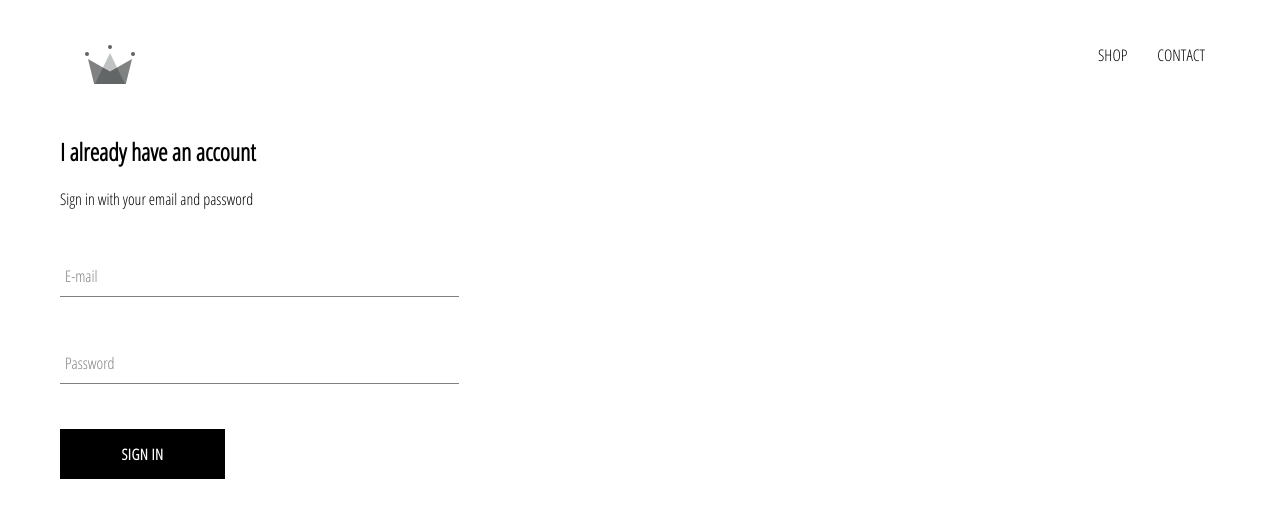
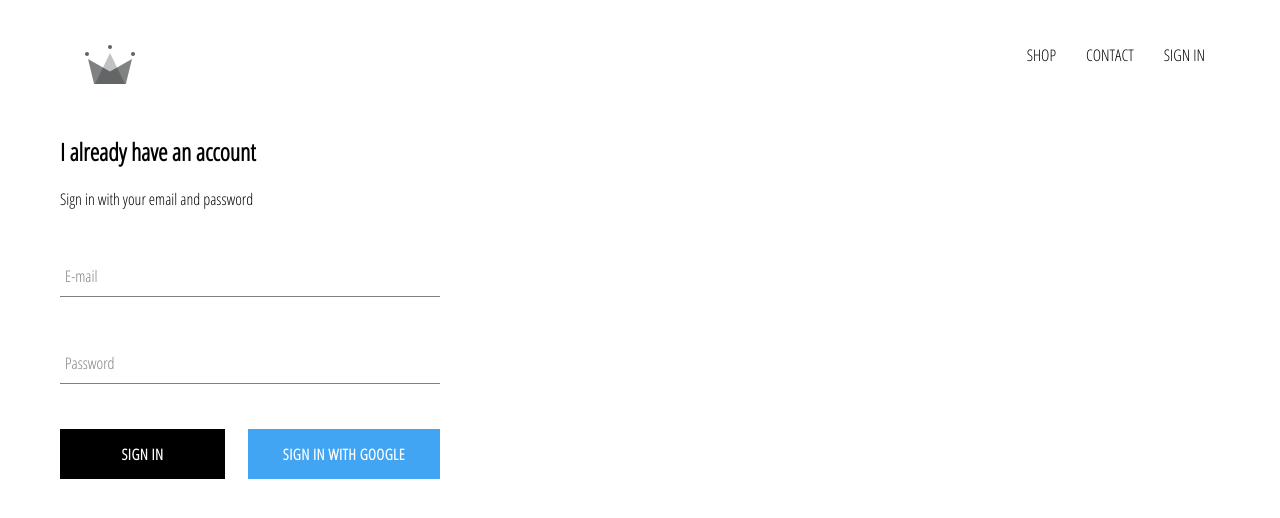
Before and after one commit to BrunnoM7/react-ecommerce-project, a React (Create React App) app: page /signin in a window 1280 px wide. Shown: the top 518 px of the page. Built offline with nearby package versions, Linux system fonts and the light colour scheme; no server answers.

Commit message:
integrated firebase and created sign-in page and component

```diff
--- a/package.json
+++ b/package.json
@@ -6,6 +6,7 @@
     "@testing-library/jest-dom": "^5.11.4",
     "@testing-library/react": "^11.1.0",
     "@testing-library/user-event": "^12.1.10",
+    "firebase": "^8.2.9",
     "node-sass": "^4.0.0",
     "react": "^17.0.1",
     "react-dom": "^17.0.1",
--- a/src/App.css
+++ b/src/App.css
@@ -7,3 +7,7 @@ a {
   text-decoration: none;
   color: black;
 }
+
+* {
+  box-sizing: border-box;
+}
--- a/src/App.js
+++ b/src/App.js
@@ -1,3 +1,4 @@
+import React from 'react';
 import { Route, Switch } from 'react-router-dom';
 
 import './App.css';
@@ -6,11 +7,32 @@ import Header from './components/header/header.component';
 import HomePage from './pages/homepage/homepage.component';
 import ShopPage from './pages/shop/shop.component';
 import SignInAndSignUpPage from './pages/sign-in-and-sign-up/sign-in-and-sign-up.component';
+import { auth } from './firebase/firebase.utils';
 
-function App() {
+class App extends React.Component {
+
+  constructor() {
+    super();
+
+    this.state = {
+      currentuser: null
+    }
+  }
+
+  unsubscribeFromAuth = null;
+
+  componentDidMount() {
+    this.unsubscribeFromAuth = auth.onAuthStateChanged(user => {
+      this.setState({ currentuser: user });
+
+      console.log(user);
+    })
+  }
+
+  render() {
     return (
       <div>
-      <Header />
+        <Header currentUser={this.state.currentuser} />
         <Switch>
           <Route exact path='/' component={HomePage} />
           <Route path='/shop' component={ShopPage} />
@@ -20,5 +42,6 @@ function App() {
 
     );
   }
+}
 
 export default App;
--- a/src/components/custom-button/custom-button.component.jsx
+++ b/src/components/custom-button/custom-button.component.jsx
@@ -2,8 +2,8 @@ import React from 'react';
 
 import './custom-button.styles.scss';
 
-const CustomButton = ({ children, ...otherProps }) => (
-  <button  className='custom-button' {...otherProps}>
+const CustomButton = ({ children, isGoogleSignIn, ...otherProps }) => (
+  <button  className={`${ isGoogleSignIn? 'google-sign-in' : '' } custom-button`} {...otherProps}>
     { children }
   </button>
 )
--- a/src/components/custom-button/custom-button.styles.scss
+++ b/src/components/custom-button/custom-button.styles.scss
@@ -19,4 +19,14 @@
     color: black;
     border: 1px solid black;
   }
+
+  &.google-sign-in {
+    background-color: #42a5f4;
+    color: white;
+
+    &:hover {
+      background-color: #357ae8;
+      border: none;
+    }
+  }
 }
--- a/src/components/header/header.component.jsx
+++ b/src/components/header/header.component.jsx
@@ -1,10 +1,12 @@
 import React from 'react';
 import { Link } from 'react-router-dom';
+
+import { auth } from '../../firebase/firebase.utils';
 
 import './header.styles.scss';
 import { ReactComponent as Logo } from '../../assets/crown.svg';
 
-const Header = () => (
+const Header = ({ currentUser }) => (
   <div className='header'>
     <Link className='logo-container' to='/'>
       <Logo className='logo' />
@@ -13,7 +15,12 @@ const Header = () => (
     <div className='options'>
       <Link className='option' to='/shop'>SHOP</Link>
       <Link className='option' to='/contact'>CONTACT</Link>
-
+      {
+        currentUser ?
+        <div className='option' onClick={() => {auth.signOut()}}>SIGN OUT</div>
+        :
+        <Link className='option' to='/signin'>SIGN IN</Link>
+      }
     </div>
   </div>
 )
--- a/src/components/header/header.styles.scss
+++ b/src/components/header/header.styles.scss
@@ -20,6 +20,7 @@
 
     .option {
       padding: 10px 15px;
+      cursor: pointer;
     }
   }
 }
--- a/src/components/sign-in/sign-in.component.jsx
+++ b/src/components/sign-in/sign-in.component.jsx
@@ -2,6 +2,8 @@ import React from 'react';
 
 import FormInput from '../form-input/form-input.component';
 import CustomButton from '../custom-button/custom-button.component'
+
+import { signInWithGoogle } from '../../firebase/firebase.utils';
 
 import './sign-in.styles.scss';
 
@@ -51,7 +53,10 @@ class SignIn extends React.Component {
           required
         />
 
-        <CustomButton type="submit">Sign In</CustomButton>
+        <div className='buttons'>
+          <CustomButton type="submit">Sign in</CustomButton>
+          <CustomButton onClick={signInWithGoogle} isGoogleSignIn>Sign in with Google</CustomButton>
+        </div>
       </form>
     </div>
   }
--- a/src/components/sign-in/sign-in.styles.scss
+++ b/src/components/sign-in/sign-in.styles.scss
@@ -1,9 +1,14 @@
 .sign-in {
-  width: 30vw;
+  width: 380px;
   display: flex;
   flex-direction: column;
 
   .title {
     margin: 10px 0;
   }
+
+  .buttons {
+    display: flex;
+    justify-content: space-between;
+  }
 }
--- /dev/null
+++ b/src/firebase/firebase.utils.js
@@ -0,0 +1,25 @@
+import firebase from 'firebase/app';
+import 'firebase/firestore';
+import 'firebase/auth';
+
+const config = {
+  apiKey: "AIzaSyCPrvwAbBDeOY41GkOz2hplRs6q3ZACOpc",
+  authDomain: "crwn-db-brunno.firebaseapp.com",
+  projectId: "crwn-db-brunno",
+  storageBucket: "crwn-db-brunno.appspot.com",
+  messagingSenderId: "994555916444",
+  appId: "1:994555916444:web:1049ef5143b5a583c47d59",
+  measurementId: "G-TR6Q16YDEH"
+};
+
+firebase.initializeApp(config);
+
+export const auth = firebase.auth();
+export const firestore = firebase.firestore();
+
+const provider = new firebase.auth.GoogleAuthProvider();
+provider.setCustomParameters({ prompt: 'select_account'});
+
+export const signInWithGoogle = () => auth.signInWithPopup(provider);
+
+export default firebase;
```
Also changed, not shown: 2 other files (tests, documents, lock files or other folders). Lines whose indentation alone changed are shown as unchanged.
